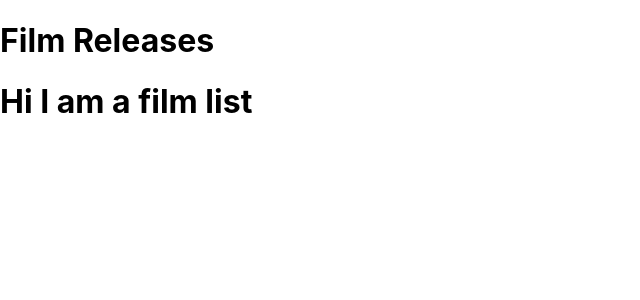
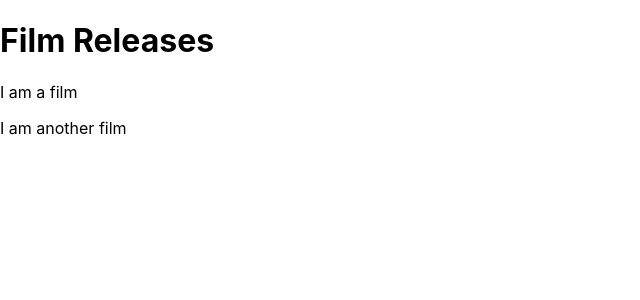
Before and after one commit to AlisonBabington/React---FilmHomework, a React (Create React App) app: page / in a window 1280 px wide. Shown: the top 300 px of the page, without its empty margins (0-640 px from the left). Built offline with nearby package versions, Linux system fonts and the light colour scheme.

Commit message:
basic film set up

```diff
--- /dev/null
+++ b/src/components/Film.js
@@ -0,0 +1,15 @@
+import React, { Component } from 'react';
+
+class Film extends Component{
+
+    render() {
+        return (
+            <div>
+            <p>I am a film</p>
+            <p>I am another film</p>
+            </div>
+        )
+    }
+}
+
+export default Film;
--- a/src/components/FilmList.js
+++ b/src/components/FilmList.js
@@ -1,9 +1,11 @@
 import React, { Component} from 'react';
+import Film from './Film';
 
 class FilmList extends Component {
+
     render () {
         return (
-            <h1>Hi I am a film list</h1>
+            <Film/>
         )
     }
 
```
